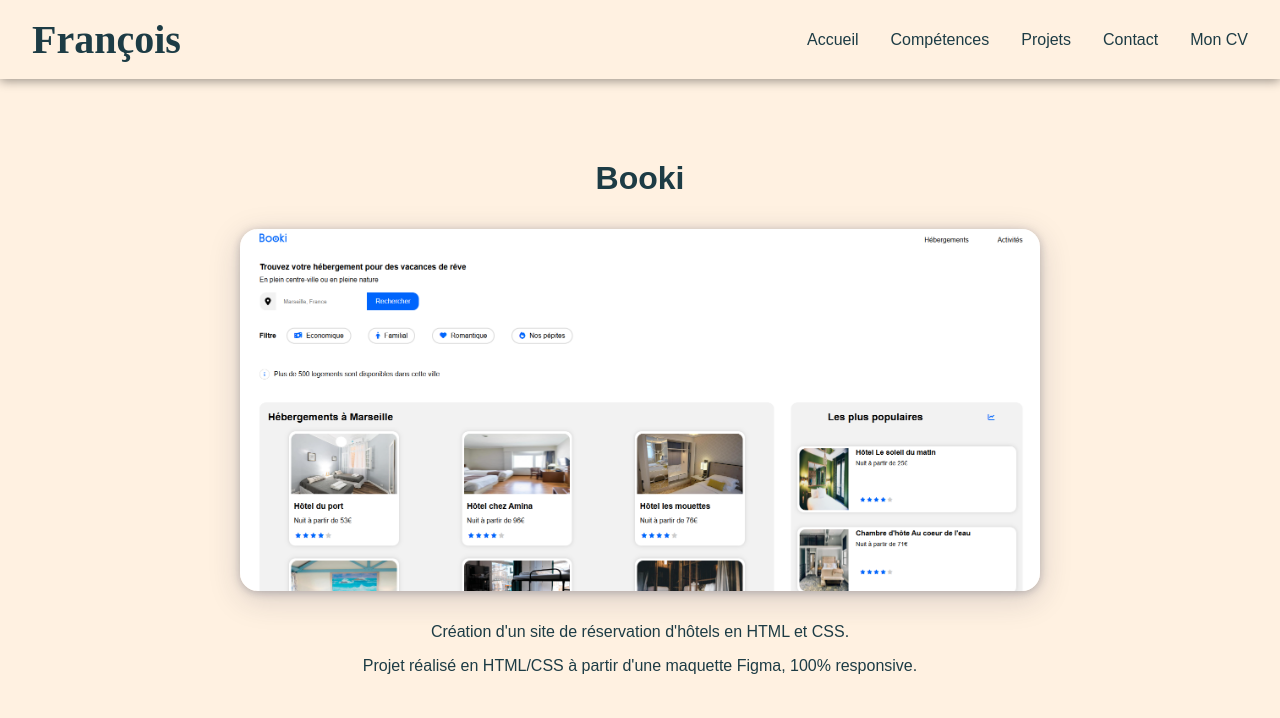
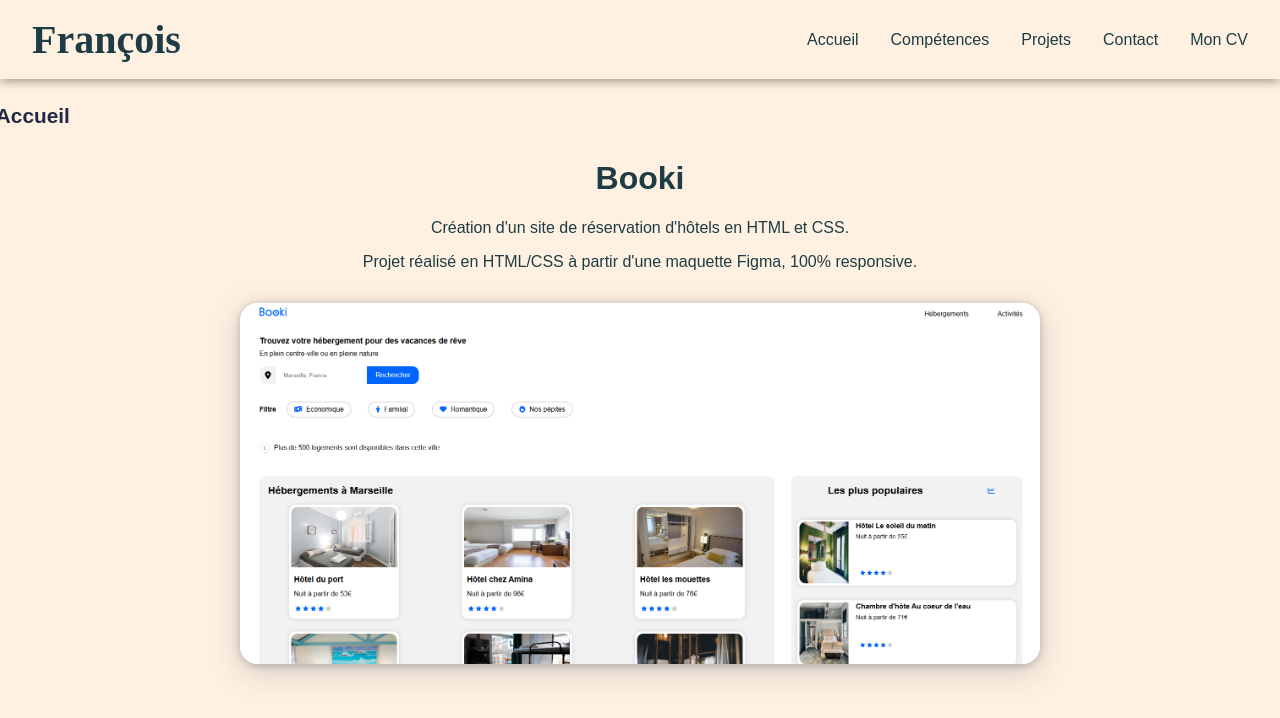
Before and after one commit to FrancoisC98/Portfolio, a React (Vite) app: page /Portfolio/projects/1 in a window 1280 px wide. Shown: the top 718 px of the page. Built offline with nearby package versions, Linux system fonts and the light colour scheme; a web font is replaced by a local one.

Commit message:
ajouter back-arrow / modifications visuelles

```diff
--- a/src/Navbar.jsx
+++ b/src/Navbar.jsx
@@ -13,7 +13,7 @@ function Navbar() {
       <li><a href="#skills">Compétences</a></li>
       <li><a href="#projects">Projets</a></li>
       <li><a href="#contact">Contact</a></li>
-      <li><a href="#cv.pdf" download="CV.pdf">Mon CV</a></li>
+      <li><a href="/Portfolio/cv.pdf" download="CV-Francois.pdf">Mon CV</a></li>
      </ul>
     </nav>
   );
--- a/src/ProjectDetails.jsx
+++ b/src/ProjectDetails.jsx
@@ -1,7 +1,9 @@
 import { useParams } from "react-router-dom";
+import { useNavigate } from "react-router-dom";
 
 function ProjectDetails({ projects }) {
   const { id } = useParams();
+  const navigate = useNavigate();
   const project = projects.find((proj) => proj.id.toString() === id);
 
   if (!project) {
@@ -10,7 +12,10 @@ function ProjectDetails({ projects }) {
 
   return (
     <div className="project-details">
+      <button className="back-arrow" onClick={() => navigate("/")} aria-label="Retour à l'accueil">&#8592; Accueil</button>
       <h1>{project.title}</h1>
+      <p>{project.description}</p>
+      <p>{project.details}</p>
       {Array.isArray(project.image)
         ? project.image.map((img, idx) => (
             <img
@@ -28,8 +33,6 @@ function ProjectDetails({ projects }) {
             />
           )
       }
-      <p>{project.description}</p>
-      <p>{project.details}</p>
     </div>
   );
 }
--- a/src/style.css
+++ b/src/style.css
@@ -143,6 +143,25 @@ body {
 
 /* PROJECTSDATA */
 
+.back-arrow {
+  position: absolute;
+  top: 1.5rem;
+  left: -11rem;
+  background: none;
+  border: none;
+  color: #232946;
+  font-size: 1.3rem;
+  cursor: pointer;
+  font-weight: bold;
+  transition: color 0.2s;
+  z-index: 10;
+}
+.back-arrow:hover {
+  color: #ff2e1f;
+}
+.project-details {
+  position: relative;
+}
 .project-details {
   padding: 60px 20px;
   max-width: 1000px;
@@ -412,7 +431,7 @@ input, textarea {
   border: 1px solid #ddd;
   border-radius: 8px;
   font-size: 1rem;
-  color: white;
+  color: #1D3C45;
   border-color: #1D3C45;
   background-color: #FFF1E1;
 }
@@ -484,5 +503,9 @@ textarea {
 
   .hero-content {
   padding: 1.5rem 0.7rem;
+  }
+
+  .hero-text {
+    font-size: 1.2rem;
+  }
 }
-}
```
